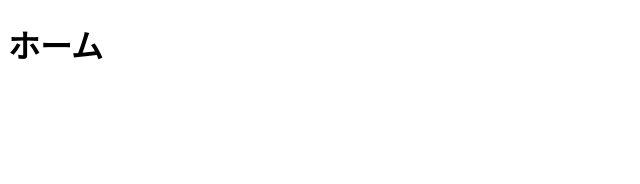
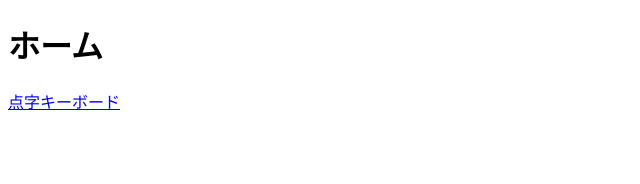
Before and after one commit to ut-code/dot-tutor, a React (Vite) app: page / in a window 1280 px wide. Shown: the top 184 px of the page, without its empty margins (0-640 px from the left). Built offline with nearby package versions, Linux system fonts and the light colour scheme.

Commit message:
Add keyboard link

```diff
--- a/src/pages/Home/index.tsx
+++ b/src/pages/Home/index.tsx
@@ -1,9 +1,11 @@
 import React from "react";
+import { Link } from "react-router-dom";
 
 export default function Home(): JSX.Element {
   return (
     <>
       <h1>ホーム</h1>
+      <Link to={"/keyboard"}>点字キーボード</Link>
     </>
   );
 }
```
